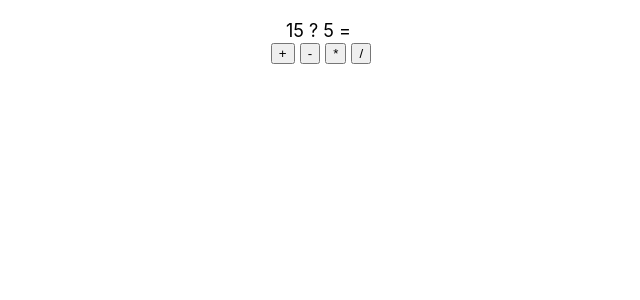
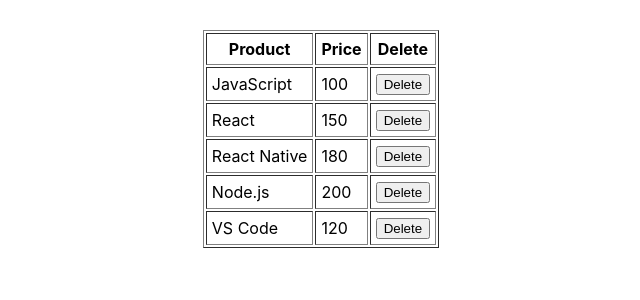
Before and after one commit to orcax7/app1, a React (Create React App) app: page / in a window 1280 px wide. Shown: the top 300 px of the page, without its empty margins (319-959 px from the left). Built offline with nearby package versions, Linux system fonts and the light colour scheme.

Commit message:
RefsArray
RefsArray

```diff
--- a/src/App.js
+++ b/src/App.js
@@ -1,7 +1,8 @@
 import logo from './logo.svg';
 import React from 'react';
-import RefsFunc from './refs-func'
+//import RefsFunc from './refs-func'
+import RefsArray from './refs-array'
 
 export default function App(){
-  return <RefsFunc/>
+  return <RefsArray/>
 }
--- /dev/null
+++ b/src/refs-array.js
@@ -0,0 +1,47 @@
+import React from "react";
+
+export default function RefsArray() {
+    const table = React.useRef()
+    const tr = React.useRef([])
+
+    const data = [
+        ['JavaScript', 100],
+        ['React', 150],
+        ['React Native', 180],
+        ['Node.js', 200],
+        ['VS Code', 120]
+    ]
+    const onClickButton = (i) =>{
+        const index = tr.current[i].rowIndex
+        table.current.deleteRow(index)
+    }
+    const onMouseOverRow = (i) =>{
+        tr.current[i].style.backgroundColor = 'yellow'
+    }
+
+    const onMouseOutRow = (i) =>{
+        tr.current[i].style.backgroundColor = 'white'
+    }
+    const tableStyles = {margin: 'auto', marginTop: 30}
+
+    return(
+        <table ref={table} border="1" cellPadding={5} style={tableStyles}>
+            <tr><th>Product</th><th>Price</th><th>Delete</th></tr>
+            {
+                data.map((item,i)=>{
+                    return(
+                        <tr ref={el => tr.current[i] = el}
+                        onMouseOver={() => onMouseOverRow(i)}
+                        onMouseOut={()=> onMouseOutRow(i)}
+                        >
+                            <td>{item[0]}</td>
+                            <td>{item[1]}</td>
+                            <td><button onClick={() => onClickButton(i)}>Delete</button></td>
+                        </tr>
+                    )
+                })
+            }
+
+        </table>
+    )
+}
```
